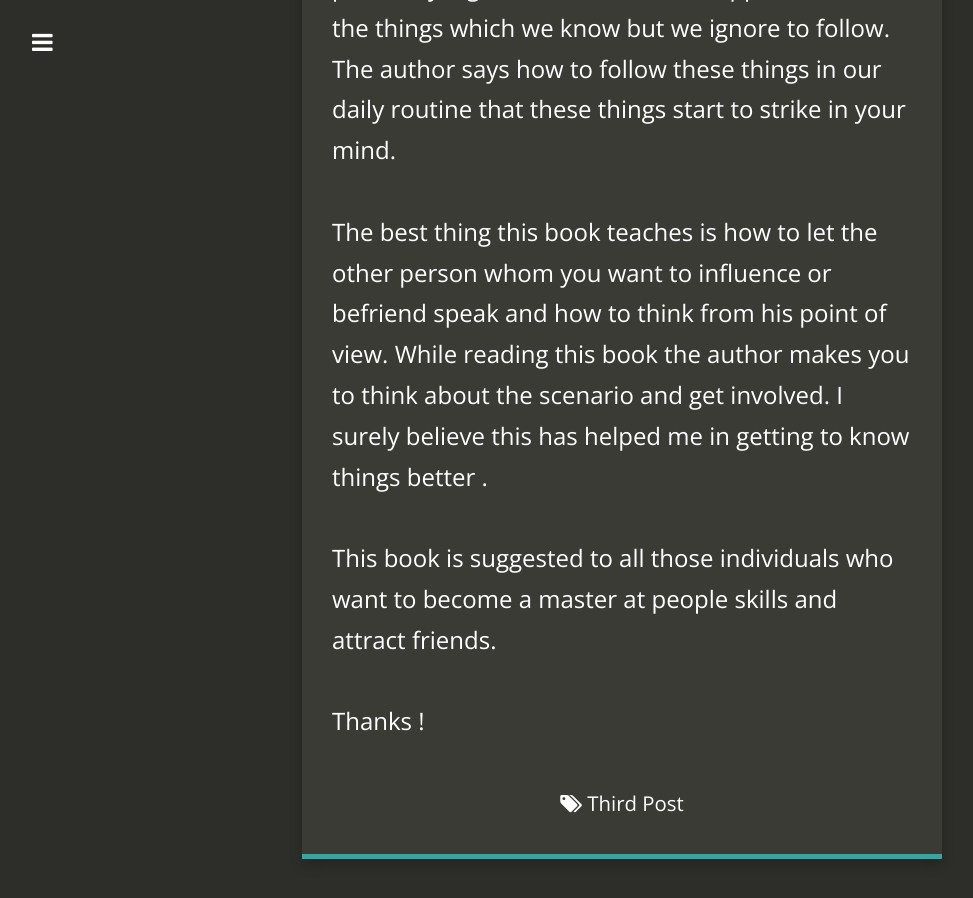
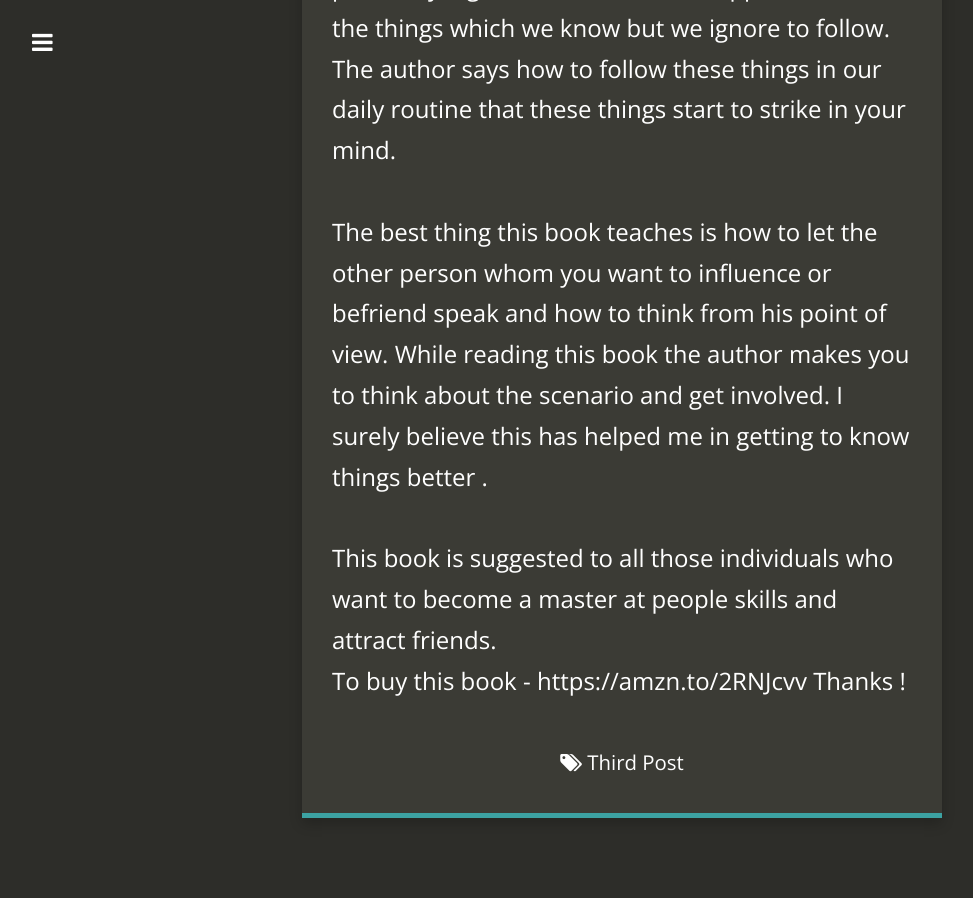
Before and after one commit to arjunsachdev8/arjunsachdev8.github.io, a Jekyll site: the page built from _posts/2018-09-09-How-to-win-friends-and-Influence-people.md, in a window 1280 px wide and 900 px high, scrolled down 1769 px. Shown: the whole window, without its empty margins (18-991 px from the left). Built offline with Jekyll 4.4.1, drawn with Linux system fonts in a browser that asks for light colours; nearby versions of some CDN libraries; after the commit the page ends 2628 px from its top, so only the background shows below that.

Commit message:
Update 2018-09-09-How-to-win-friends-and-Influence-people.md
Add amazon link

```diff
--- a/_posts/2018-09-09-How-to-win-friends-and-Influence-people.md
+++ b/_posts/2018-09-09-How-to-win-friends-and-Influence-people.md
@@ -18,4 +18,5 @@ Hello fellow readers I am back with my next blog, which is for the book named 'H
 This book is interesting because the author conveys his messages through real life examples which he or some of his friends had faced during the years, one of them being to praise somebody. We are always ready to criticize people but we rarely praise, by logic vice versa should happen, these are the things which we know but we ignore to follow. The author says how to follow these things in our daily routine that these things start to strike in your mind. <br />
 The best thing this book teaches is how to let the other person whom you want to influence or befriend speak and how to think from his point of view. While reading this book the author makes you to think about the scenario and get involved. I surely believe this has helped me in getting to know things better .<br />
 This book is suggested to all those individuals who want to become a master at people skills and attract friends.<br />
+To buy this book - https://amzn.to/2RNJcvv
 Thanks !
```
